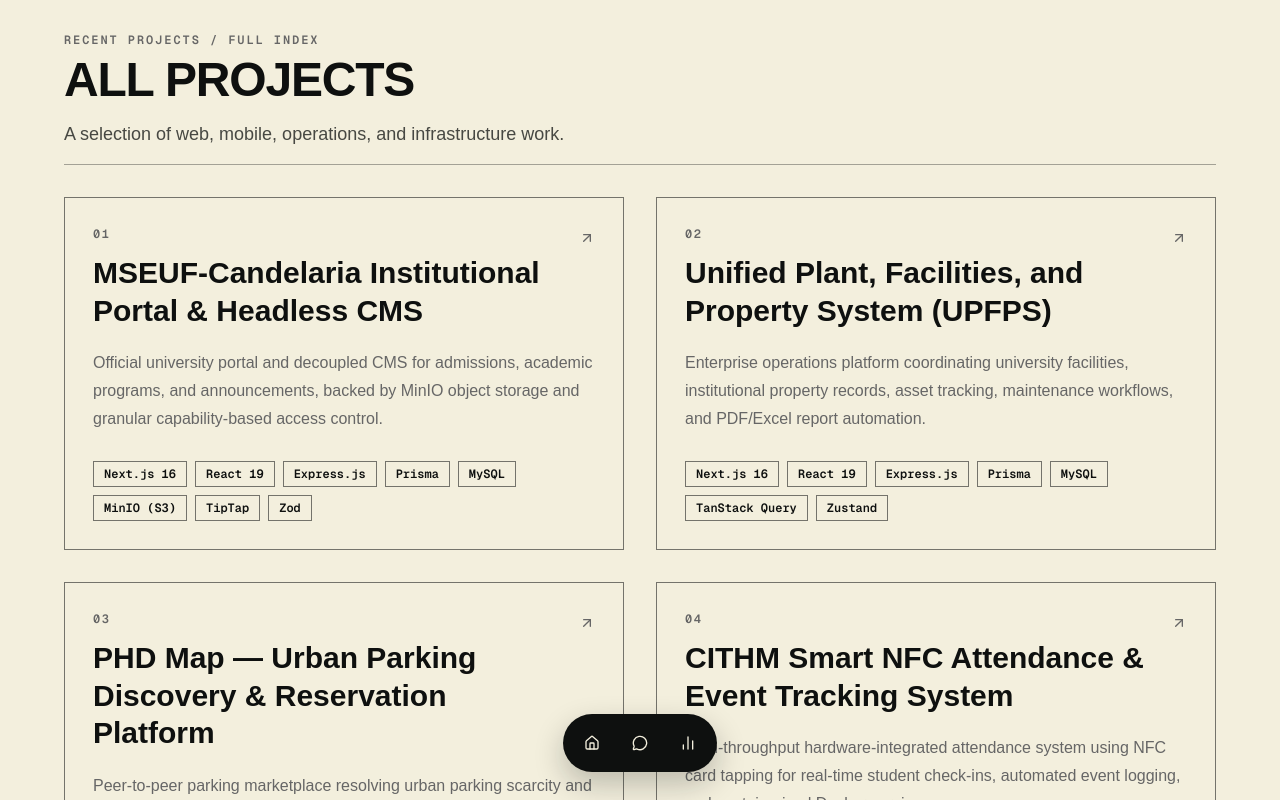
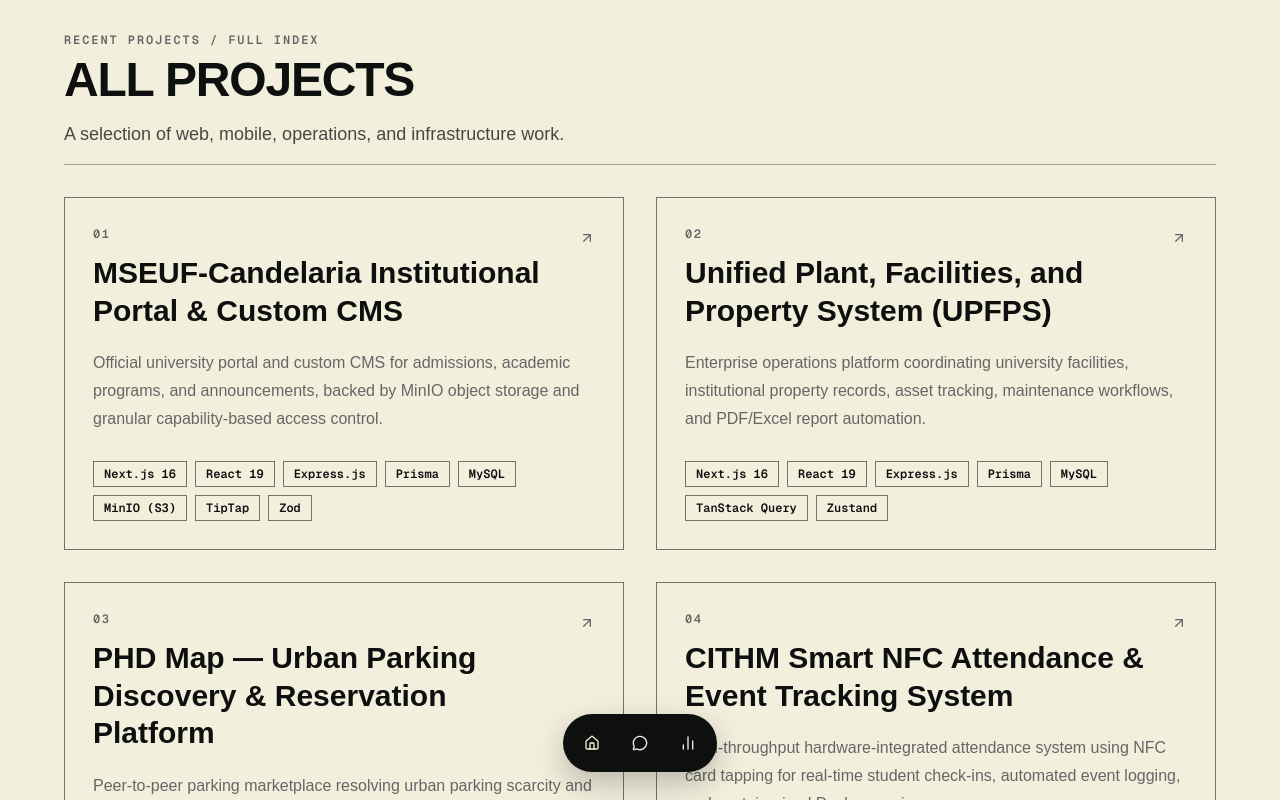
Before and after one commit to franze-calleja/franzecalleja, a Next.js app: page /projects in a window 1280 px wide. Shown: the top 800 px of the page. Built offline with nearby package versions, Linux system fonts and the light colour scheme; no server answers.

Commit message:
feat: update project name and description for clarity in profile data

```diff
--- a/app/profile-data.json
+++ b/app/profile-data.json
@@ -197,8 +197,8 @@
     "viewAllHref": "https://github.com/franze-calleja",
     "items": [
       {
-        "name": "MSEUF-Candelaria Institutional Portal & Headless CMS",
-        "description": "Official university portal and decoupled CMS for admissions, academic programs, and announcements, backed by MinIO object storage and granular capability-based access control.",
+        "name": "MSEUF-Candelaria Institutional Portal & Custom CMS",
+        "description": "Official university portal and custom CMS for admissions, academic programs, and announcements, backed by MinIO object storage and granular capability-based access control.",
         "href": "https://mseufcandelaria.com",
         "technologies": ["Next.js 16", "React 19", "Express.js", "Prisma", "MySQL", "MinIO (S3)", "TipTap", "Zod"]
       },
--- a/app/projects/page.tsx
+++ b/app/projects/page.tsx
@@ -7,14 +7,14 @@ import { SITE_URL } from "@/lib/site";
 export const metadata: Metadata = {
   title: "Projects & Production Systems",
   description:
-    "Selected engineering projects by Franze William Calleja, including enterprise web platforms, mobile systems, cloud infrastructure, and headless CMS architectures.",
+    "Selected engineering projects by Franze William Calleja, including enterprise web platforms, mobile systems, cloud infrastructure, and custom CMS architectures.",
   alternates: {
     canonical: "/projects",
   },
   openGraph: {
     title: "Projects & Production Systems | Franze William Calleja",
     description:
-      "Selected engineering projects by Franze William Calleja, including enterprise web platforms, mobile systems, cloud infrastructure, and headless CMS architectures.",
+      "Selected engineering projects by Franze William Calleja, including enterprise web platforms, mobile systems, cloud infrastructure, and custom CMS architectures.",
     url: `${SITE_URL}/projects`,
     images: ["/og-image.png"],
   },
```
